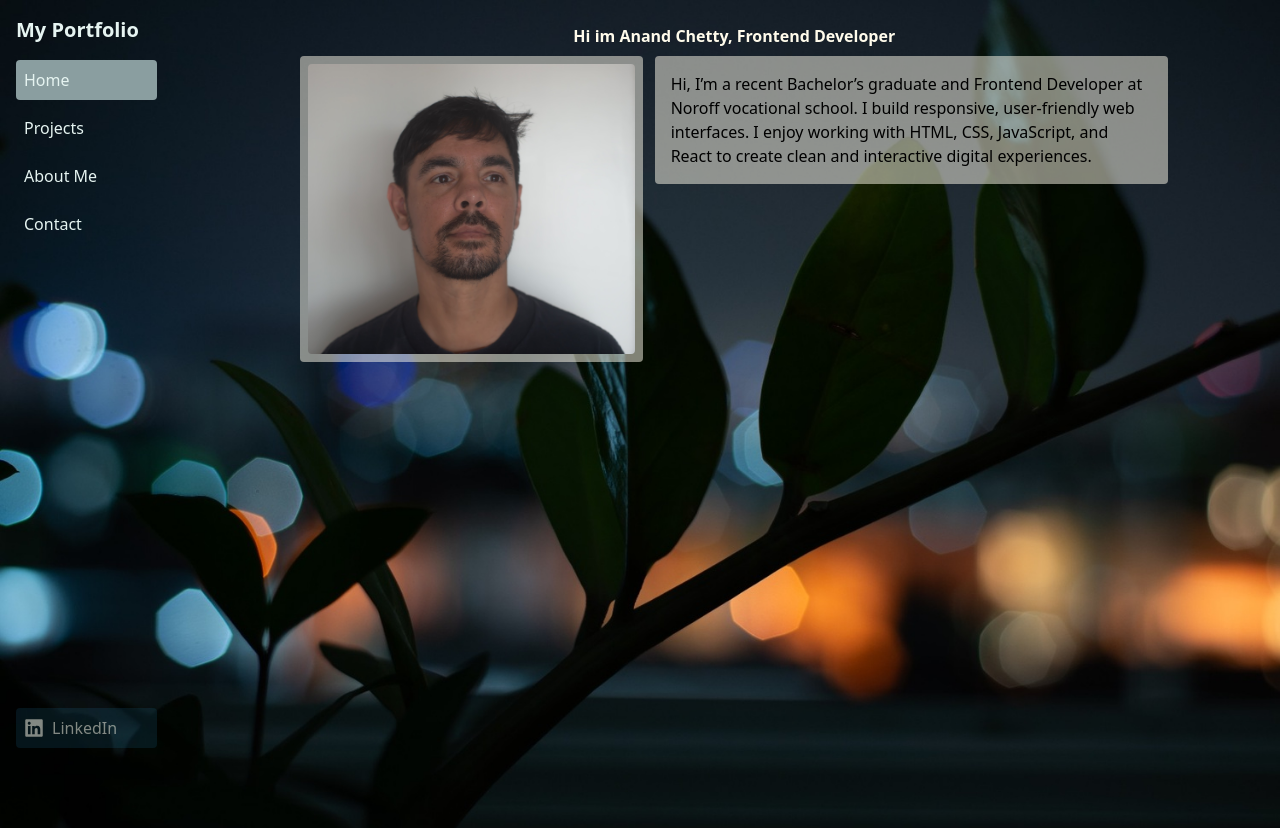
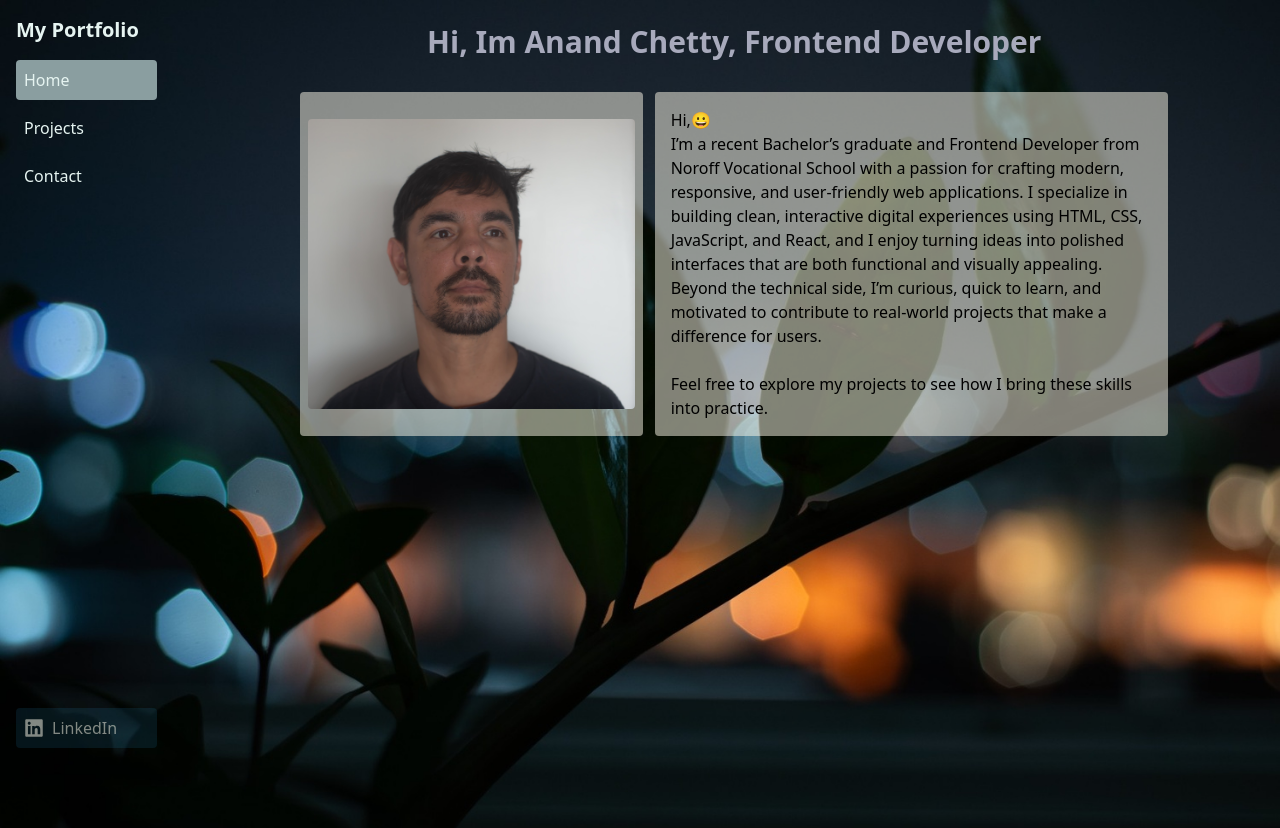
Before and after one commit to Tjommiboy/job_portfolio, a React (Vite) app: page / in a window 1280 px wide. Built offline with nearby package versions, Linux system fonts and the light colour scheme; a web font is replaced by a local one.

Commit message:
lets deploy to netlify

```diff
--- a/src/components/Hero.jsx
+++ b/src/components/Hero.jsx
@@ -11,10 +11,18 @@ const Hero = () => {
         </div>
         <div className="md:w-1/2">
           <p className="bg-amber-50/50  p-4 text-1xl  text-[var(--generic-8)] rounded">
-            Hi, I’m a recent Bachelor’s graduate and Frontend Developer at
-            Noroff vocational school. I build responsive, user-friendly web
-            interfaces. I enjoy working with HTML, CSS, JavaScript, and React to
-            create clean and interactive digital experiences.
+            Hi,😀 <br></br> I’m a recent Bachelor’s graduate and Frontend
+            Developer from Noroff Vocational School with a passion for crafting
+            modern, responsive, and user-friendly web applications. I specialize
+            in building clean, interactive digital experiences using HTML, CSS,
+            JavaScript, and React, and I enjoy turning ideas into polished
+            interfaces that are both functional and visually appealing. Beyond
+            the technical side, I’m curious, quick to learn, and motivated to
+            contribute to real-world projects that make a difference for users.
+            <br></br>
+            <br></br>
+            Feel free to explore my projects to see how I bring these skills
+            into practice.
           </p>
         </div>
       </div>
--- a/src/components/NavBar.jsx
+++ b/src/components/NavBar.jsx
@@ -76,7 +76,7 @@ const NavBar = () => {
           <div className="space-y-2">
             <NavItem to="/" label="Home" onClick={closeSidebar} />
             <NavItem to="/Projects" label="Projects" onClick={closeSidebar} />
-            <NavItem to="/About" label="About Me" onClick={closeSidebar} />
+
             <NavItem to="/Contact" label="Contact" onClick={closeSidebar} />
           </div>
 
--- a/src/components/ProjectCards.jsx
+++ b/src/components/ProjectCards.jsx
@@ -4,19 +4,21 @@ const ProjectCard = ({ title, description, image, technologies, link }) => {
   const isExternal = link?.startsWith("http");
 
   const CardContent = () => (
-    <div className="bg-amber-100/70 text-[var(--natural-6)] p-4 rounded shadow hover:shadow-lg transition-shadow duration-300 cursor-pointer hover:bg-[var(--natural-6)] hover:text-[var(--natural-4)]">
+    <div className="flex flex-col h-full bg-amber-100/70 text-[var(--natural-6)] p-4 rounded shadow hover:shadow-lg transition-shadow duration-300 cursor-pointer hover:bg-[var(--natural-6)] hover:text-[var(--natural-4)]">
       <h3 className="text-xl font-semibold mb-1 hover:text-[var(--natural-4)]">
         {title}
       </h3>
       <img
         src={image}
         alt={title}
-        className="w-full h-48 object-fill rounded mb-2"
+        className="w-full h-48 object-cover rounded mb-2"
       />
 
-      <p className="text-sm text-[var(--generic-8)] mb-2">{description}</p>
+      <p className="text-sm text-[var(--generic-8)] mb-2 line-clamp-3">
+        {description}
+      </p>
 
-      <p className="text-xs">Tech: {technologies}</p>
+      <p className="text-xs mt-auto">Tech: {technologies}</p>
     </div>
   );
 
--- a/src/pages/Home.jsx
+++ b/src/pages/Home.jsx
@@ -6,8 +6,8 @@ const Home = () => {
   return (
     <>
       <div className="container mx-auto">
-        <h1 className="flex text-amber-50 justify-center font-bold ">
-          Hi im Anand Chetty, Frontend Developer
+        <h1 className="flex text-3xl font-bold mb-6 justify-center text-[var(--natural-7)]">
+          Hi, Im Anand Chetty, Frontend Developer
         </h1>
         <Hero />
       </div>
--- a/src/pages/ProjectPage.jsx
+++ b/src/pages/ProjectPage.jsx
@@ -1,9 +1,14 @@
 import { useParams } from "react-router-dom";
 import { projectData } from "../projectData/projectData";
+import { useState } from "react";
 
 const ProjectPage = () => {
   const { projectId } = useParams();
+  const [showReflections, setShowReflections] = useState(false);
 
+  function toggleReflections() {
+    setShowReflections((prev) => !prev);
+  }
   const project = projectData.find((p) => p.id === projectId);
 
   if (!project) {
@@ -46,11 +51,6 @@ const ProjectPage = () => {
               </li>
             ))}
           </ul>
-          {project.reflections.split("\n\n").map((para, idx) => (
-            <p key={idx} className="mb-4">
-              {para}
-            </p>
-          ))}
 
           {/* <div className="flex gap-2">
             <a
@@ -84,6 +84,22 @@ const ProjectPage = () => {
         </div>
       </div>
 
+      <button
+        onClick={toggleReflections}
+        className="text-white-500  bg-lime-600/50 p-2 rounded hover:bg-lime-700 hover:text-white  transition-colors duration-200 m-2"
+      >
+        {showReflections ? "Hide Reflections" : "Project Reflections"}
+      </button>
+
+      {showReflections && (
+        <div className="mt-4">
+          {project.reflections.split("\n\n").map((para, idx) => (
+            <p key={idx} className="mb-4">
+              {para}
+            </p>
+          ))}
+        </div>
+      )}
       <h2 className="mt-6 text-xl font-semibold">Built with:</h2>
       <section className="flex p-4">
         <ul className="flex flex-wrap gap-4 p-0 list-none">
--- a/src/projectData/projectData.js
+++ b/src/projectData/projectData.js
@@ -120,7 +120,7 @@ export const projectData = [
     id: "Exam_Project",
     title: "Exam Project 2",
     description:
-      "Developed a responsive front-end for Holidaze, a fictional accommodation booking platform. Users can :",
+      "Developed a responsive front-end for Holidaze, a fictional accommodation booking platform. Note!: You must use a @stud.noroff.no email to register and log in successfully. Users can :",
     technologies: ["React", "Tailwind", "Vite", "Figma", "Git", "Netlify"],
     features: [
       "View Listings",
```
